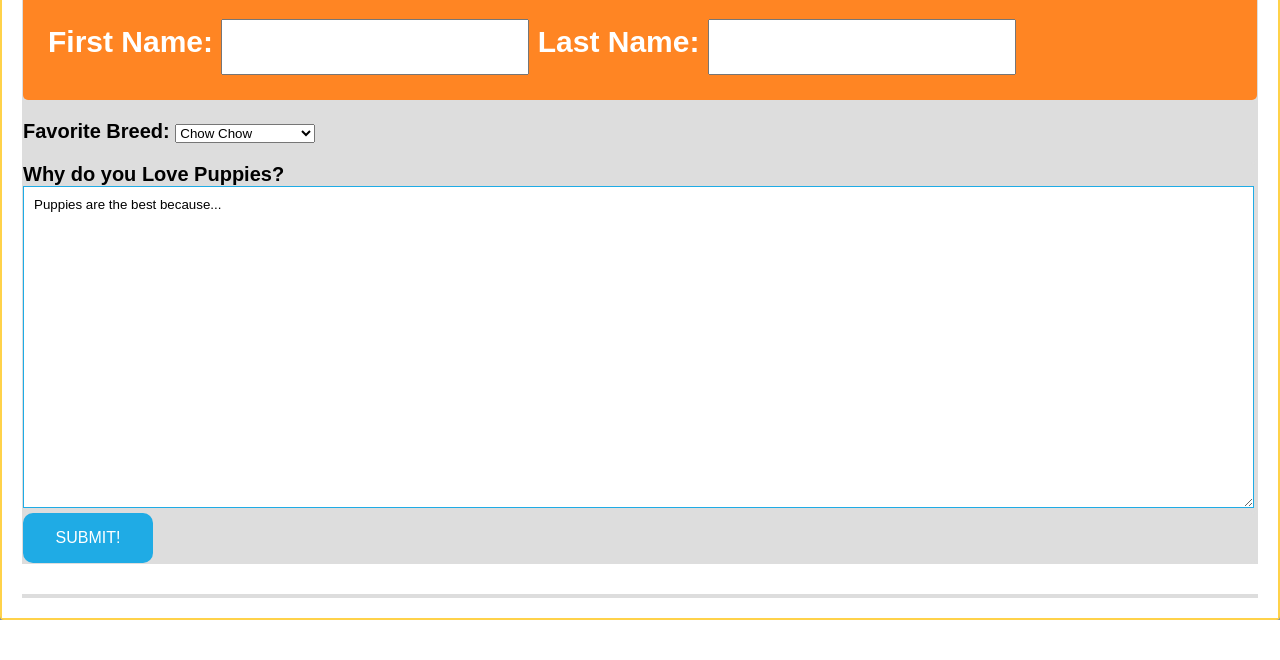
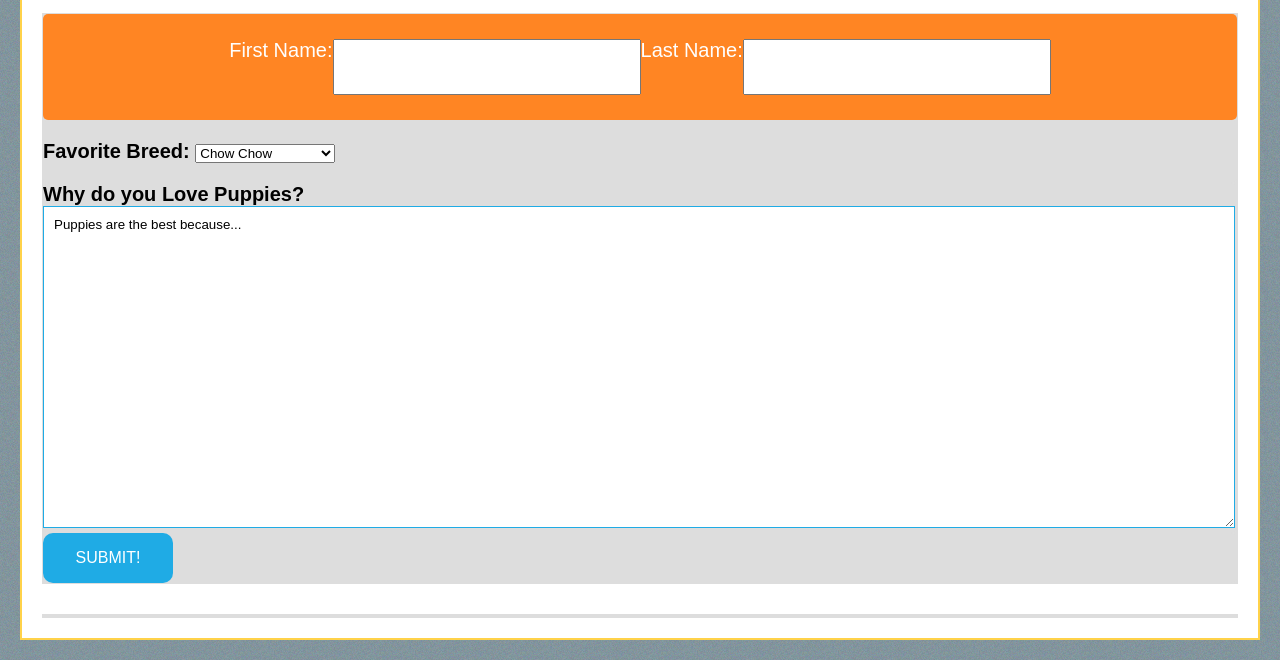
Before and after one commit to AustinLeeParker/puppy-love, a plain HTML site: page index.html in a window 1280 px wide. Shown: the part 1125-1785 px from the top of the page. Before the commit the page ends 1745 px from the top, so only its background shows below. Drawn offline with Linux system fonts and the light colour scheme.

Commit message:
Adjusted padding and border

```diff
--- a/style.css
+++ b/style.css
@@ -17,15 +17,19 @@ colors:
 }
 body {
     background-image: url(img/bg.jpg);
-    border:solid 2px #ffd24a;
+    /* border:solid 2px #ffd24a; */
     border-radius:4px;
      margin: 0px auto 0px;
+     padding: 20px;
 }
  body > div{
         margin: 0px auto 0px;
+        border:solid 2px #ffd24a;
     }
 #site_header  {
 background-color: #ff8523;
+padding: 10px;
+
 height: 200px;
 padding: 10px;
 }
@@ -89,7 +93,7 @@ padding: 0px;
     padding:25px;
     color: white;
     font: bold;
-    font-size: 30px;
+    font-weight: 1.6;
     text-decoration: none;
     text-align: left;
 }
@@ -140,3 +144,8 @@ table{
 
 .city_container {
     padding: 20px 0;
+}
+.name{
+    justify-content: center;
+    display: flex;
+}
```
